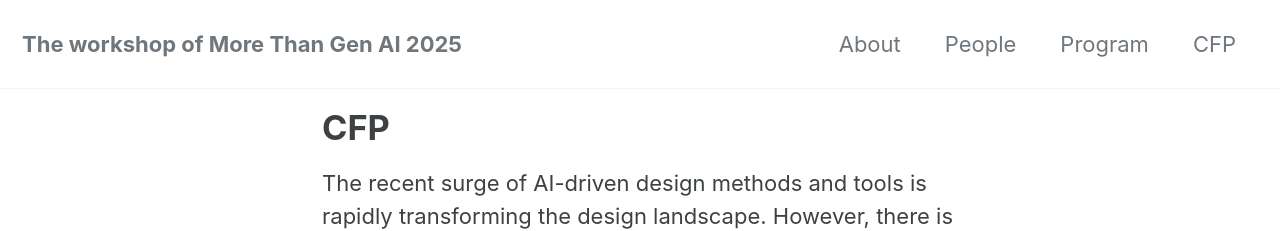
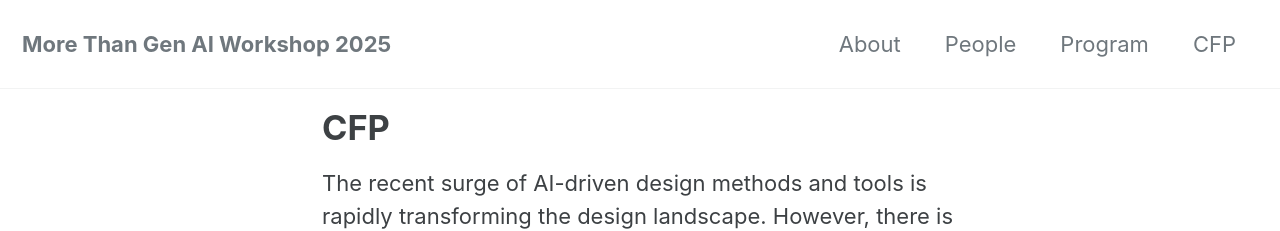
Before and after one commit to mindfluct2025/mindfluct2025.github.io, a Jekyll site: the page built from _pages/cfp.md, in a window 1280 px wide. Shown: the top 231 px of the page. Built offline with Jekyll 4.4.1, drawn with Linux system fonts in a browser that asks for light colours; cached includes are drawn as plain includes.

Commit message:
change the website title

```diff
--- a/_config.yml
+++ b/_config.yml
@@ -16,7 +16,7 @@ minimal_mistakes_skin    : "default" # "air", "aqua", "contrast", "dark", "dirt"
 
 # Site Settings
 locale                   : "en-US"
-title                    : "The workshop of More Than Gen AI 2025"
+title                    : "More Than Gen AI Workshop 2025"
 title_separator          : "-"
 subtitle                 : # site tagline that appears below site title in masthead
 name                     : "MoreThanGenAI2025 organizers"
```
